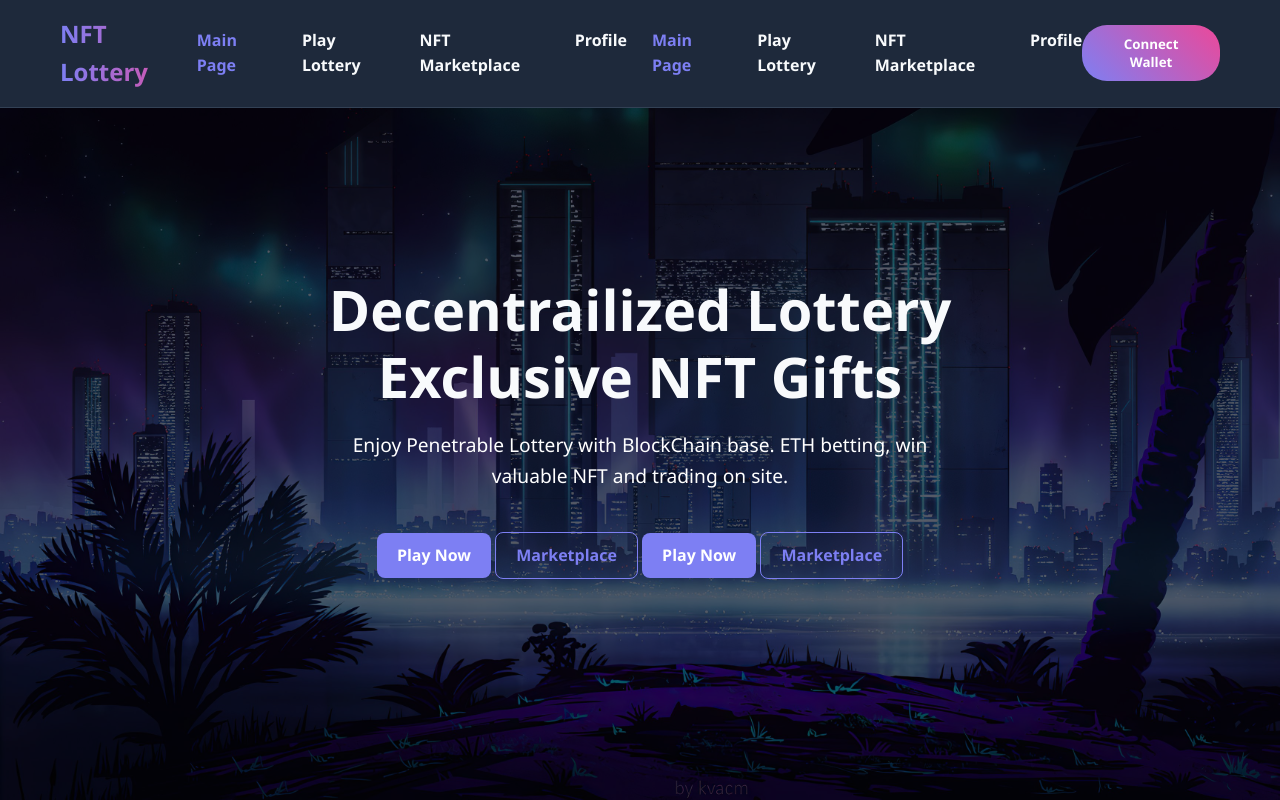
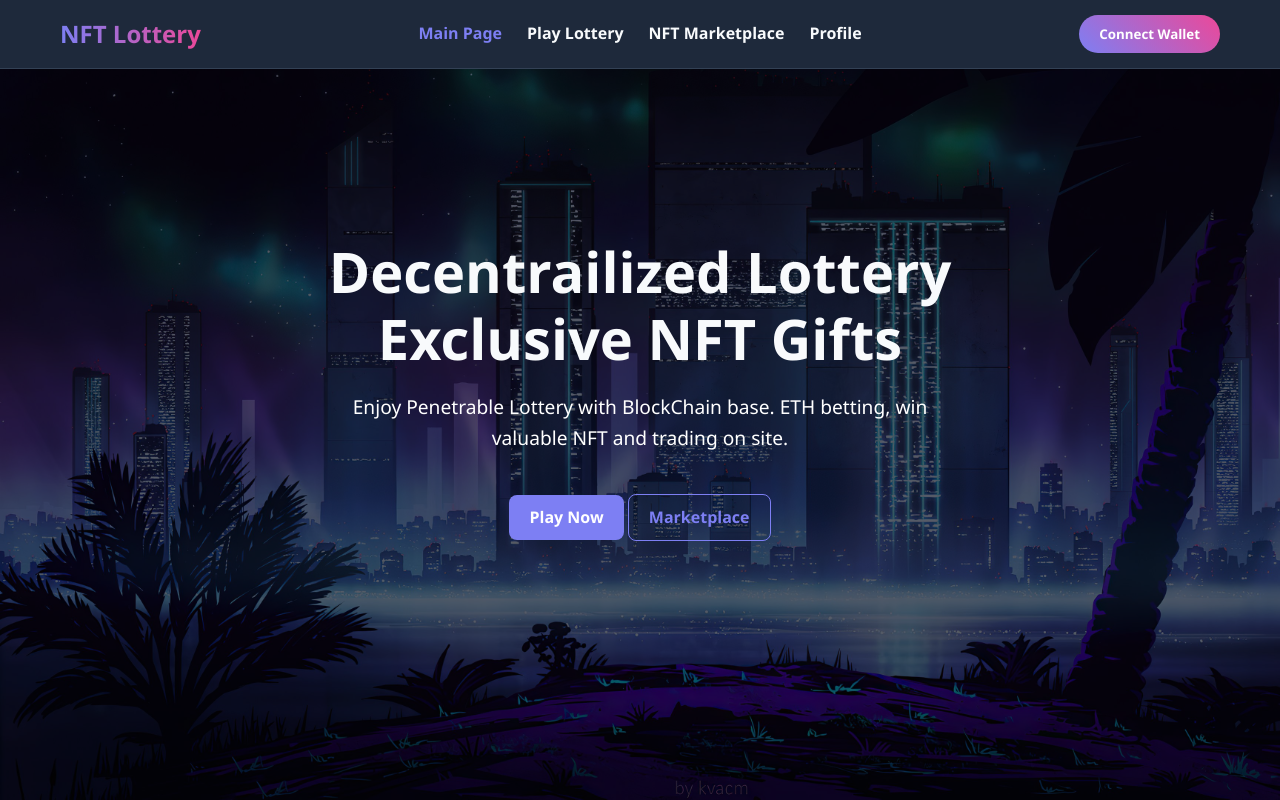
Before and after one commit to YuD1405/Blockchain-Lottery-Game, a website with bundled scripts: page frontend/index.html in a window 1280 px wide. Built offline with nearby package versions, Linux system fonts and the light colour scheme.

Commit message:
Merge from main to test

```diff
--- a/frontend/index.html
+++ b/frontend/index.html
@@ -18,11 +18,6 @@
                     <li><a href="play.html">Play Lottery</a></li>
                     <li><a href="market.html">NFT Marketplace</a></li>
                     <li><a href="profile.html">Profile</a></li>
-                    <li><a href="index.html" style="color: var(--primary-color)">Main Page</a></li>
-                    <li><a href="play.html">Play Lottery</a></li>
-                    <li><a href="market.html">NFT Marketplace</a></li>
-                    <li><a href="profile.html">Profile</a></li>
-                </ul>
             </nav>
             <button class="btn-connect" id="connectWalletBtn">Connect Wallet</button>
         </div>
@@ -36,8 +31,6 @@
         <div class="actions">
             <a href="play.html" class="btn btn-primary">Play Now</a>
             <a href="market.html" class="btn btn-secondary">Marketplace</a>
-            <a href="play.html" class="btn btn-primary">Play Now</a>
-            <a href="market.html" class="btn btn-secondary">Marketplace</a>
         </div>
     </div>
 
@@ -46,6 +39,6 @@
 
     <!-- ES6 Module Import -->
     <script src="https://cdnjs.cloudflare.com/ajax/libs/ethers/6.10.0/ethers.umd.min.js"></script>
-    <script type="module" src="app.js"></script>
+    <script type="module" src="scripts/app.js"></script>
 </body>
 </html>
--- a/frontend/app.js
+++ b/frontend/scripts/app.js
@@ -262,7 +262,7 @@ function updateStatus(message, type = "info") {
 
 // ==================== Event Listeners ====================
 document.addEventListener("DOMContentLoaded", () => {
-  document.getElementById("connect").addEventListener("click", connectWallet);
+  document.getElementById("connectWalletBtn").addEventListener("click", connectWallet);
 
   // Lottery events
   document.getElementById("joinLottery").addEventListener("click", joinLottery);
```
Also changed, not shown: frontend/scripts/contracts.js (renamed from frontend/contracts.js).
